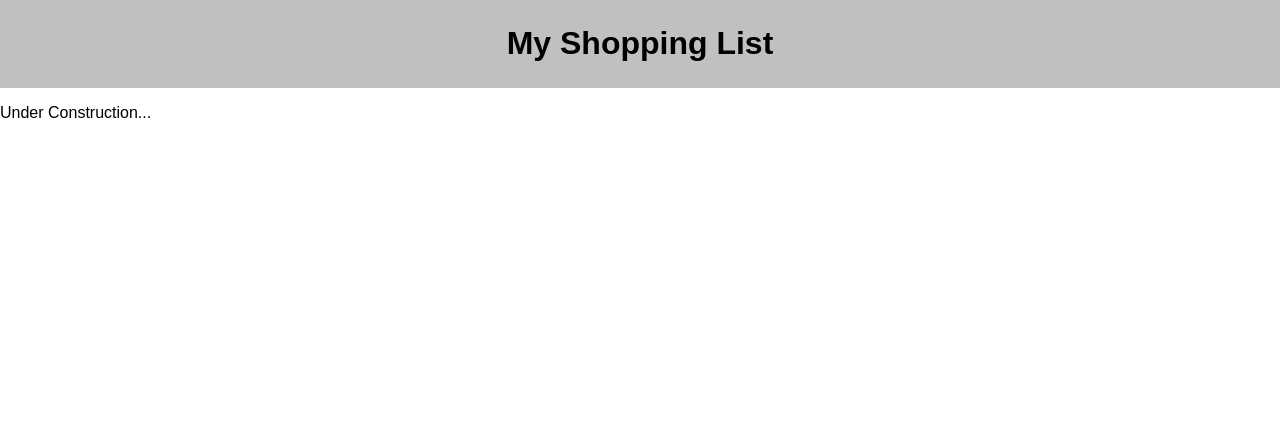
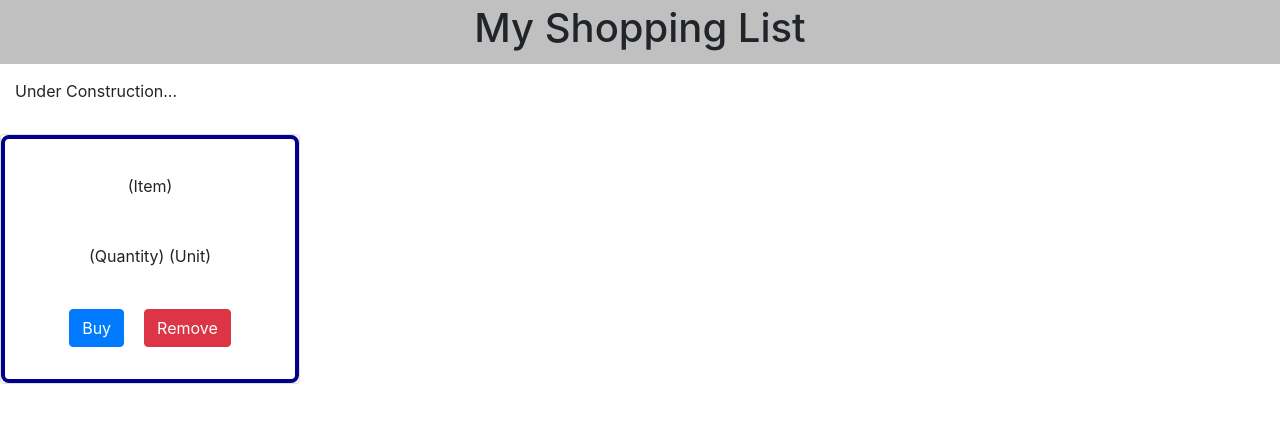
Before and after one commit to bradybaker/group-fs-react-shopping-list, a React (Create React App) app: page / in a window 1280 px wide. Shown: the top 422 px of the page. Built offline with nearby package versions, Linux system fonts and the light colour scheme; no server answers.

Commit message:
Skeleton of grocery card made

```diff
--- a/package.json
+++ b/package.json
@@ -16,6 +16,7 @@
   "license": "ISC",
   "dependencies": {
     "axios": "^0.21.0",
+    "bootstrap": "^4.5.3",
     "express": "^4.17.1",
     "pg": "^8.5.1",
     "react": "^17.0.1",
--- a/src/components/App/App.js
+++ b/src/components/App/App.js
@@ -1,6 +1,7 @@
 import React, { Component } from 'react';
 import './App.css';
 import axios from 'axios';
+import GroceryItem from '../GroceryItem/GroceryItem'
 
 
 class App extends Component {
@@ -63,6 +64,7 @@ class App extends Component {
         </header>
         <main>
           <p>Under Construction...</p>
+          <GroceryItem />
         </main>
       </div>
     );
--- /dev/null
+++ b/src/components/GroceryItem/GroceryItem.css
@@ -0,0 +1,39 @@
+.groceryCard {
+    border: 1px solid darkblue;
+    border-radius: .5em;
+    display: grid;
+    justify-content: space-evenly;
+    width: 300px;
+    height: 250px;
+    text-align: center;
+    padding: 1em;
+    margin-right: 1em;
+    margin-bottom: 1em;
+}
+
+p {
+    padding: 15px;
+}
+
+.btn {
+    margin: 10px;
+}
+
+.buttons {
+    display: flex;
+    width: 150px;
+    justify-content: space-between;
+}
+
+.card {
+    text-align: center;
+    width: 300px;
+    height: 250px;
+    border: 5px solid darkblue;
+
+}
+
+.card-body {
+    border: 4px solid darkblue;
+    border-radius: .5em;
+}
--- /dev/null
+++ b/src/components/GroceryItem/GroceryItem.jsx
@@ -0,0 +1,21 @@
+import React, { Component } from 'react'
+import './GroceryItem.css'
+
+class GroceryItem extends Component {
+    render() {
+        return (
+            <div>
+                <div className="card">
+                    <div className="card-body">
+                        <p className="card-text">(Item)</p>
+                        <p className="card-text">(Quantity) (Unit)</p>
+                        <button type="button" className="btn btn-primary">Buy</button>
+                        <button type="button" className="btn btn-danger">Remove</button>
+                    </div>
+                </div>
+            </div>
+        )
+    }
+}
+
+export default GroceryItem
--- a/src/index.js
+++ b/src/index.js
@@ -3,6 +3,7 @@ import ReactDOM from 'react-dom';
 import './index.css';
 import App from './components/App/App';
 import registerServiceWorker from './registerServiceWorker';
+import 'bootstrap/dist/css/bootstrap.min.css'
 
 ReactDOM.render(<App />, document.getElementById('root'));
 registerServiceWorker();
```
Also changed, not shown: 1 other file (tests, documents, lock files or other folders).
